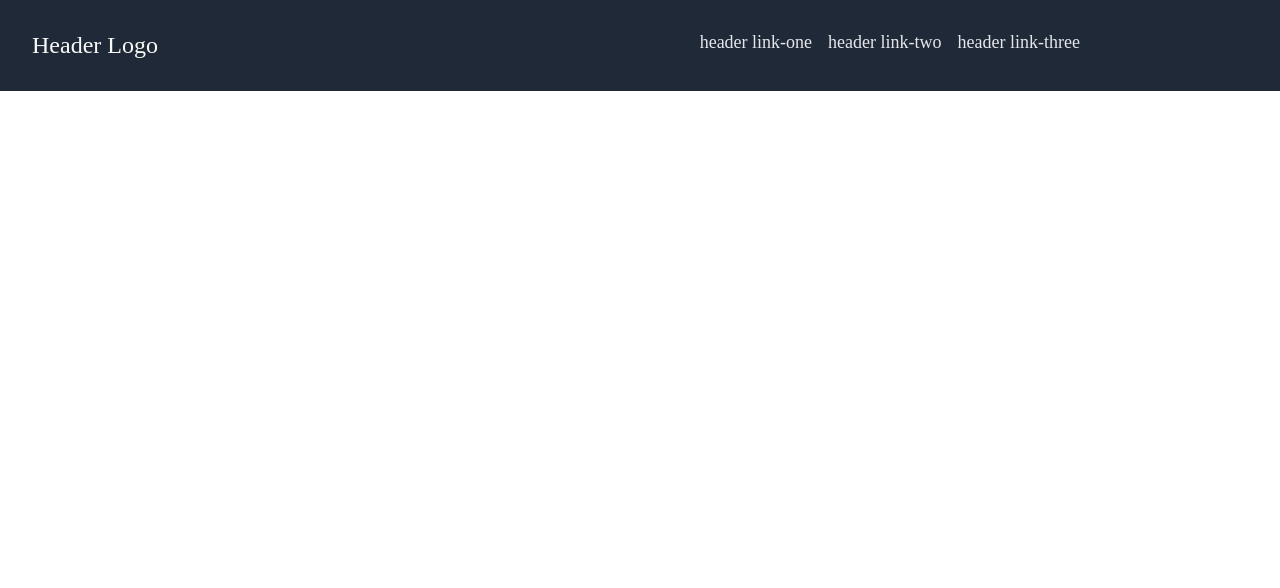
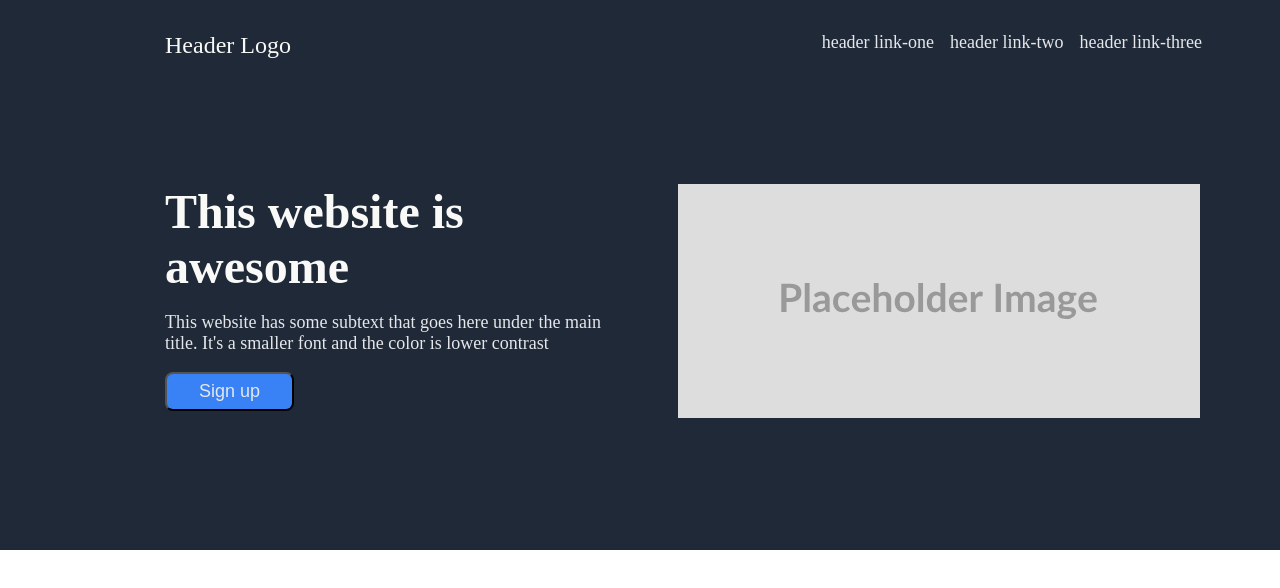
Before and after one commit to MatS43/Landing-Page, a plain HTML site: page index.html in a window 1280 px wide. Drawn offline with Linux system fonts and the light colour scheme.

Commit message:
Add hero section

```diff
--- a/index.html
+++ b/index.html
@@ -19,6 +19,16 @@
              </ul>
         </div>
     </header>
+    <div class="hero">
+        <div class="right-hero">
+            <h2 class="h2-hero">This website is awesome</h2>
+            <p class="p-hero">This website has some subtext that goes here under the main title. It's a smaller font and the color is lower contrast</p>
+            <button class="b-hero">Sign up</button>
+        </div>
+        <div class="left-hero">
+            <img class="i-hero" src="./image/placeholder-image.svg" alt="placeholder image">
+        </div>
+    </div>
 
 </body>
 </html>
--- a/style.css
+++ b/style.css
@@ -27,6 +27,38 @@ header{
     justify-content: space-between;
     background-color: #1F2937;
     color: white;
-    padding: 32px;
-    padding-right: 200px;
+    padding-top: 32px;
+    padding-right: 78px;
+    padding-bottom: 125px;
+    padding-left: 165px;
 }
+.hero{
+    display: flex;
+    background-color: #1F2937;
+    padding-bottom: 128px;
+}
+.right-hero{
+    max-width: 448px;
+    padding-left: 165px;
+    padding-right: 65px;
+
+}
+.h2-hero{
+    font-size: 48px;
+    font-weight: 900;
+    color: #F9FAF8;
+    margin: 0;
+}
+.p-hero {
+    font-size: 18px;
+    color:#E5E7EB
+}
+.b-hero {
+    background-color: #3882F6;
+    padding: 7px 32px;
+    border-radius: 8px;
+    font-size: 18px;
+    color:#E5E7EB;
+    margin: 0px;
+
+}
```
Also changed, not shown: image/placeholder-image.svg (added), 1 other file.
